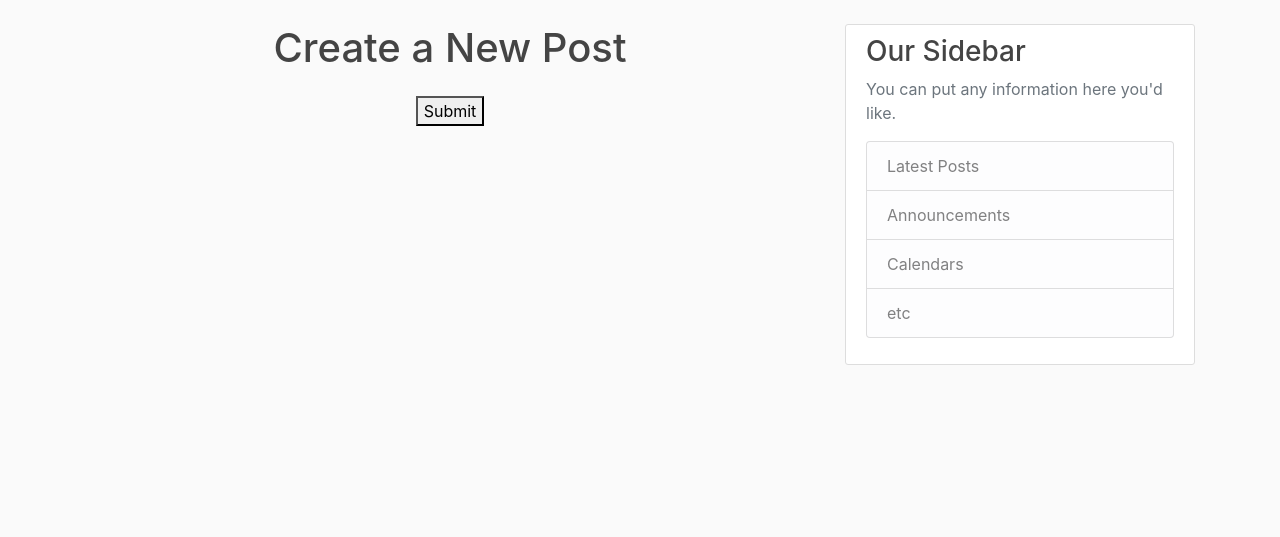
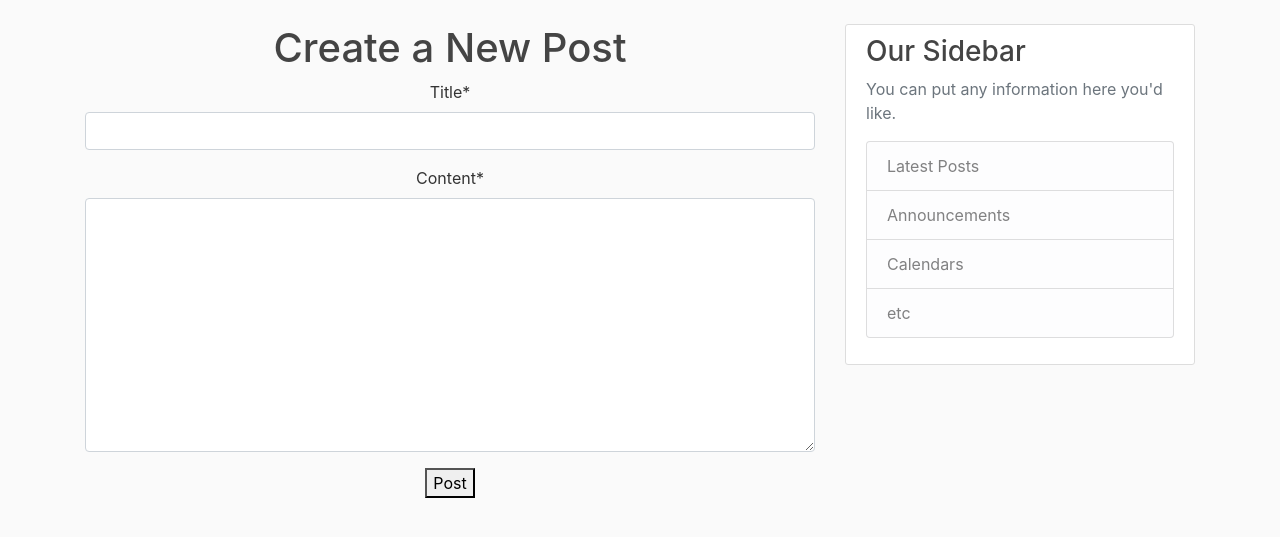
Before and after one commit to ChrisChewning/Python_Django_7875, a Django app: page /newpost/ in a window 1280 px wide. Shown: the part 56-593 px from the top of the page. Run offline with Django 3.2, Linux system fonts and the light colour scheme; some libraries are stand-ins or nearby versions.

Commit message:
tweaked things

```diff
--- a/forum/forms.py
+++ b/forum/forms.py
@@ -1,11 +1,15 @@
 from django import forms
 from .models import Post
 
+
 class PostCreate(forms.ModelForm):
+
+
 
     class Meta:
         model = Post
-        fields = '__all__'
+        fields = ['title', 'content']
+
 
 #import Post from the models file
 #Import django's forms class.
--- a/forum/static/forum/main.css
+++ b/forum/static/forum/main.css
@@ -82,3 +82,11 @@ body {
   .account-heading {
     font-size: 2.5rem;
   }
+
+  .post_title {
+    background-color: 'blue'
+  }
+
+.post_content {
+    background-color: 'red'
+}
--- a/forum/templates/forum/post.html
+++ b/forum/templates/forum/post.html
@@ -1,18 +1,15 @@
 {% extends "forum/base.html" %}
+{% load crispy_forms_tags %}
+{% load static %}
 {% block content %}
+<head>
+<link rel="stylesheet" type="text/css" href="{% static 'forum/main.css' %}">
+</head>
 <center>
         <h1 class="display-5">Create a New Post</h1>
-        <form method = 'POST' enctype="mutlipart/form-data">
-        {% csrf_token %}
-        <table class = 'w-50 table table-light' style="border-radius:10px;background-color:#FFFF99;">
-                {% for field in upload_form %}
-                <tr>
-                    <th>{{field.label}}</th>
-                    <td>{{ field }}</td>
-                </tr>
-                {% endfor %}
-            </table>
-            <button btn btn-outline-info>Submit</button>
+        <form  method="post">{% csrf_token %}
+                {{ form|crispy }}
+            <button btn btn-outline-info>Post</button>
         </form>
 </center>
 {% endblock content %}
--- a/forum/views.py
+++ b/forum/views.py
@@ -14,7 +14,14 @@ def home(request):
 
 
 def createPost(request):
-    return render(request, 'forum/post.html')
+    form = PostCreate
+    if request.method == 'POST':
+        post = PostCreate(request.POST)
+        if post.is_valid():
+            post.save()
+            return redirect('forum/home')
+
+    return render(request, 'forum/post.html', {'form': form})
 
 
 # def upload(request, template_name='forum/post.html'):
```
